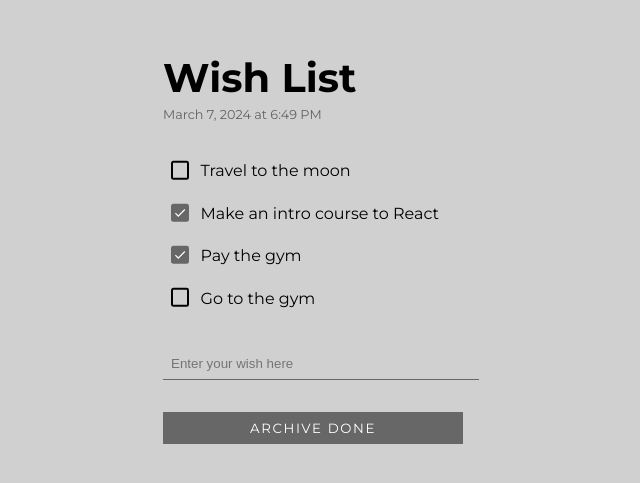
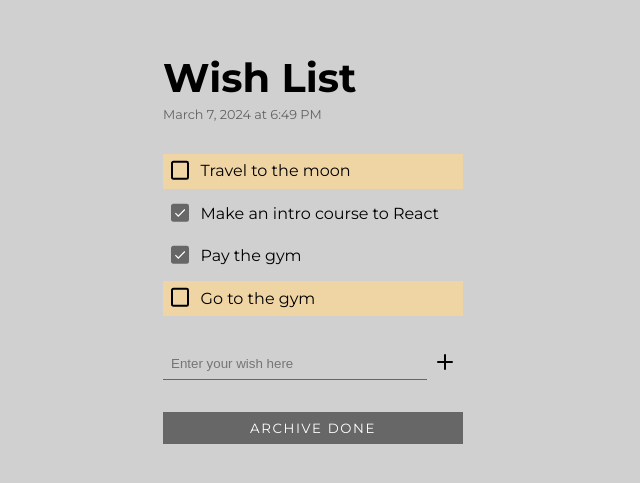
Before and after one commit to jmcamposdev/react-wishlist, a React (Vite) app: page / in a window 1280 px wide. Shown: the part 149-632 px from the top of the page, without its empty margins (327-967 px from the left). Built offline with nearby package versions, Linux system fonts and the light colour scheme.

Commit message:
Refactor WishList component and add new features

```diff
--- a/src/App.jsx
+++ b/src/App.jsx
@@ -1,9 +1,10 @@
 import './reset.css';
 import './App.css';
+import { useState } from 'react';
 import WishList from './components/WishList';
 import WishInput from './components/WishInput';
 
-const wishes = [
+const initialWishes = [
   { done: false, text: 'Travel to the moon' },
   { done: true, text: 'Make an intro course to React' },
   { done: true, text: 'Pay the gym' },
@@ -19,15 +20,40 @@ const date = new Date().toLocaleString('en-US', {
 });
 
 function App() {
+  // Set the wishes state with the initialWishes array
+  const [wishes, setWishes] = useState(initialWishes);
+
+  /**
+   * Adds a new wish to the list
+   * @param {Object} wish - The new wish to add
+   */
+  const addNewWish = (wish) => {
+    setWishes([...wishes, wish]);
+  };
+
+  /**
+   * Updates the wishes list
+   * @param {Array} updatedWishes - The updated wishes list
+   */
+  const updateWishes = (updatedWishes) => {
+    setWishes(updatedWishes);
+  };
+
+  /**
+   * Removes the done wishes from the list when the button is clicked
+   */
+  const handlerArchiveButton = () => {
+    const filteredWishes = wishes.filter((wish) => !wish.done);
+    setWishes(filteredWishes);
+  };
+
   return (
     <div className="app">
       <h1>Wish List</h1>
       <span className="date">{date}</span>
-
-      <WishList wishes={wishes} />
-
-      <WishInput />
-      <button type="button" className="wish-clear">
+      <WishList wishes={wishes} onWishChange={updateWishes} />
+      <WishInput onNewWish={addNewWish} />
+      <button type="button" className="wish-clear" onClick={handlerArchiveButton}>
         Archive done
       </button>
     </div>
--- a/src/components/WishInput/WishInput.jsx
+++ b/src/components/WishInput/WishInput.jsx
@@ -1,7 +1,41 @@
-function WishInput() {
+import PropTypes from 'prop-types';
+import { useState } from 'react';
+
+function WishInput({ onNewWish }) {
+  const [newWishText, setNewWishText] = useState('');
+
+  const handleSubmit = (e) => {
+    e.preventDefault();
+
+    if (newWishText.trim().length <= 0) return;
+
+    onNewWish({ done: false, text: newWishText });
+    setNewWishText('');
+  };
+
+  const handleInputNameChange = (e) => {
+    setNewWishText(e.target.value);
+  };
+
   return (
-    <input className="wish-input__field" placeholder="Enter your wish here" />
+    <form onSubmit={handleSubmit} className="wish-form">
+      <input value={newWishText} onChange={handleInputNameChange} className="wish-input__field" placeholder="Enter your wish here" />
+      <button className="wish-submit__field" type="submit" aria-label="Submit">
+        <svg xmlns="http://www.w3.org/2000/svg" viewBox="0 0 24 24" fill="none" stroke="currentColor" strokeWidth="2" strokeLinecap="round" strokeLinejoin="round">
+          <line x1="12" y1="5" x2="12" y2="19" />
+          <line x1="5" y1="12" x2="19" y2="12" />
+        </svg>
+      </button>
+    </form>
   );
 }
 
+WishInput.propTypes = {
+  onNewWish: PropTypes.func,
+};
+
+WishInput.defaultProps = {
+  onNewWish: () => {},
+};
+
 export default WishInput;
--- /dev/null
+++ b/src/components/WishList/WishItem.jsx
@@ -0,0 +1,63 @@
+import PropTypes from 'prop-types';
+import { useEffect, useState } from 'react';
+
+function WishItem({
+  done, text, id, onDoneChange,
+}) {
+  const [age, setAge] = useState(0);
+
+  useEffect(() => {
+    let ageInterval;
+    if (done) {
+      setAge(0);
+    } else {
+      ageInterval = setInterval(() => {
+        if (done) {
+          clearInterval(ageInterval);
+        } else {
+          setAge((prevAge) => prevAge + 1);
+        }
+      }, 1000);
+    }
+
+    return () => {
+      clearInterval(ageInterval);
+    };
+  }, [done]);
+
+  return (
+    <li
+      key={id}
+      className={`wish-list__item
+      ${done ? 'wish-list__item--done' : ''}
+      ${age >= 5 ? 'wish-list__item--warning' : ''}
+      ${age >= 10 ? 'wish-list__item--danger' : ''}`}
+    >
+      <input
+        id={`wish${id}`}
+        type="checkbox"
+        checked={done}
+        onChange={(e) => onDoneChange(e.target.checked)}
+      />
+      <label htmlFor={`wish${id}`}>{text}</label>
+    </li>
+  );
+}
+
+// Add the propTypes declaration for done, text, id, and onDoneChange
+WishItem.propTypes = {
+  done: PropTypes.bool,
+  text: PropTypes.string,
+  id: PropTypes.string,
+  onDoneChange: PropTypes.func,
+};
+
+// Add the defaultProps declaration for done, text, id, and onDoneChange
+WishItem.defaultProps = {
+  done: false,
+  text: '',
+  id: '',
+  onDoneChange: () => {},
+};
+
+export default WishItem;
--- a/src/components/WishList/WishList.jsx
+++ b/src/components/WishList/WishList.jsx
@@ -1,34 +1,39 @@
 import PropTypes from 'prop-types';
+import WishItem from './WishItem';
 
-function WishList({ wishes }) {
+function WishList({ wishes, onWishChange }) {
   return (
     <ul className="wish-list">
       {wishes.map(({ done, text }, i) => (
-        <li
+        <WishItem
           key={text}
-          className={`wish-list__item ${done ? 'wish-list__item--done' : ''}`}
-        >
-          <input
-            id={`wish${i}`}
-            type="checkbox"
-            checked={done}
-          />
-          <label htmlFor={`wish${i}`}>{text}</label>
-        </li>
+          done={done}
+          text={text}
+          id={`wish-${i}`}
+          onDoneChange={(value) => {
+            const updatedWishes = [...wishes];
+            updatedWishes[i].done = value;
+            onWishChange(updatedWishes);
+          }}
+        />
       ))}
     </ul>
   );
 }
 
+// Add the propTypes declaration for wishes
 WishList.propTypes = {
   wishes: PropTypes.arrayOf(PropTypes.shape({
     done: PropTypes.bool,
     text: PropTypes.string,
   })),
+  onWishChange: PropTypes.func, // Add the propTypes declaration for onWishChange
 };
 
+// Add the defaultProps declaration for wishes
 WishList.defaultProps = {
   wishes: [],
+  onWishChange: () => {},
 };
 
 export default WishList;
```
